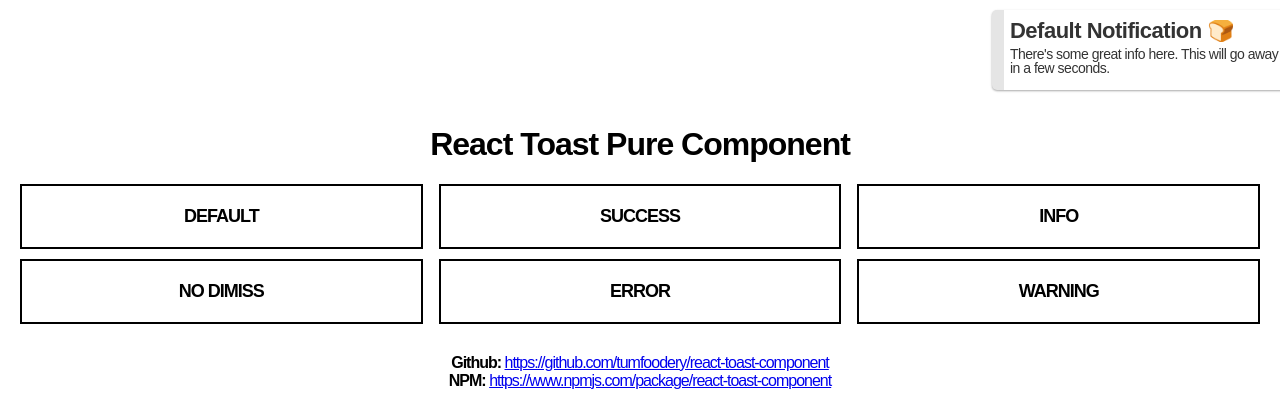
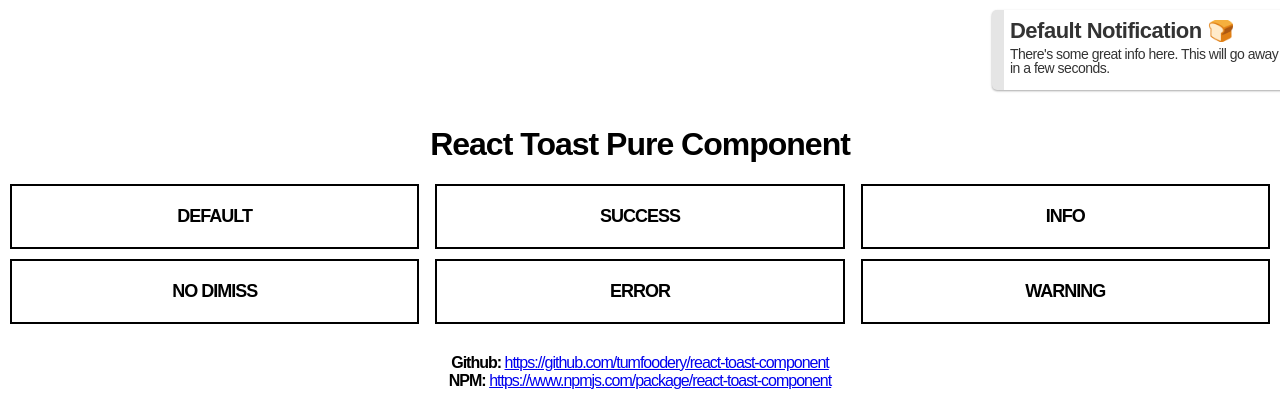
Before and after one commit to TrendingTechnology/react-toast-component, a React (Create React App) app: page / in a window 1280 px wide. Shown: the top 404 px of the page. Built offline with nearby package versions, Linux system fonts and the light colour scheme.

Commit message:
Small style fix

```diff
--- a/src/Options/style.css
+++ b/src/Options/style.css
@@ -5,7 +5,7 @@ p {
 .Options--buttons,
 .App-header h1,
 .App-header p {
-  padding: 0 20px;
+  padding: 0 10px;
   width: 100vw;
   text-align: center;
 }
```
